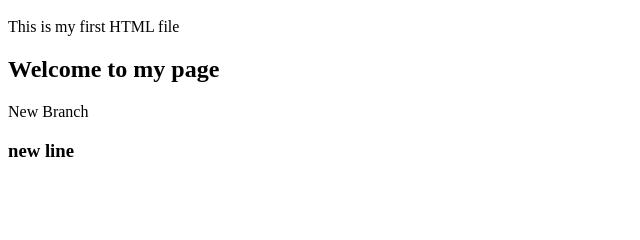
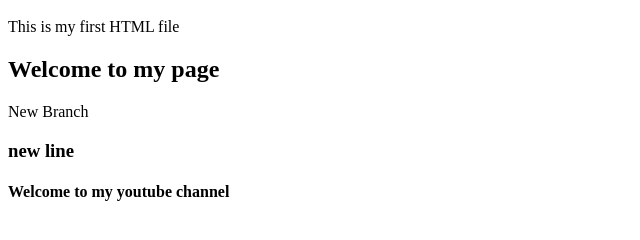
Before and after one commit to Oluwamuyiwa123/app, a plain HTML site: page index.html in a window 1280 px wide. Shown: the part 48-288 px from the top of the page, without its empty margins (0-640 px from the left). Drawn offline with Linux system fonts and the light colour scheme.

Commit message:
new line

```diff
--- a/index.html
+++ b/index.html
@@ -3,3 +3,4 @@
 <h2>Welcome to my page</h2>
 <p>New Branch</p>
 <h3>new line</h3>
+<h4>Welcome to my youtube channel</h4>
```
